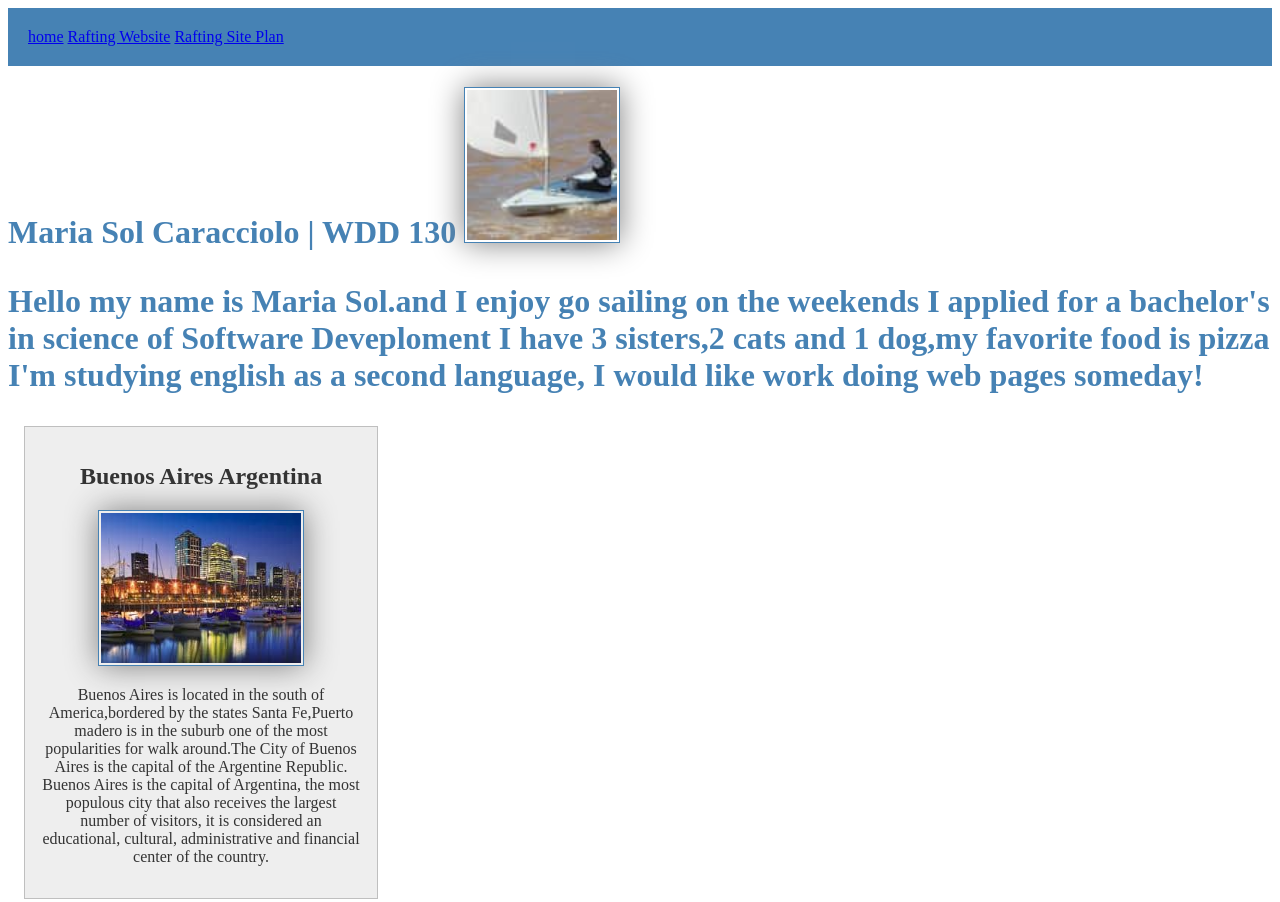
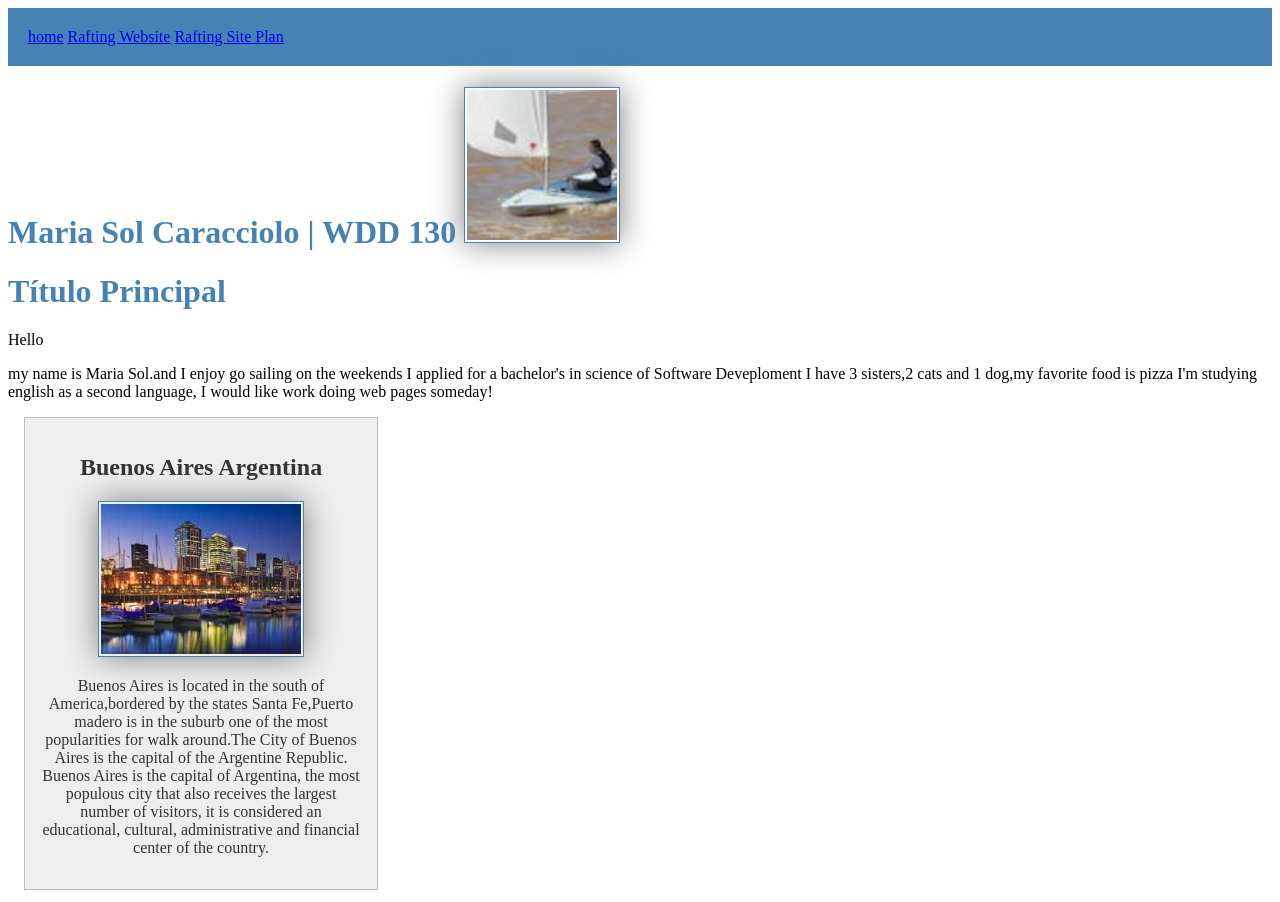
Before and after one commit to MariaSolCaracciolo2/index.html, a plain HTML site: page index.html in a window 1280 px wide. Shown: the top 902 px of the page. Drawn offline with Linux system fonts and the light colour scheme.

Commit message:
index.html

```diff
--- a/index.html
+++ b/index.html
@@ -20,7 +20,8 @@
             <h1> Maria Sol Caracciolo | WDD 130
 
                 <img src= "images/profile.jpg" alt="Hello, my name is Maria Sol Caracciolo" width="100">
-            <p>Hello my name is Maria Sol.and I enjoy go sailing on the weekends
+                <h1>Título Principal</h1>
+            <p>Hello</p> my name is Maria Sol.and I enjoy go sailing on the weekends
                 I applied for a bachelor's in science of Software Deveploment
                 I have 3 sisters,2 cats and 1 dog,my favorite food is pizza
                 I'm studying english as a second language,
```
